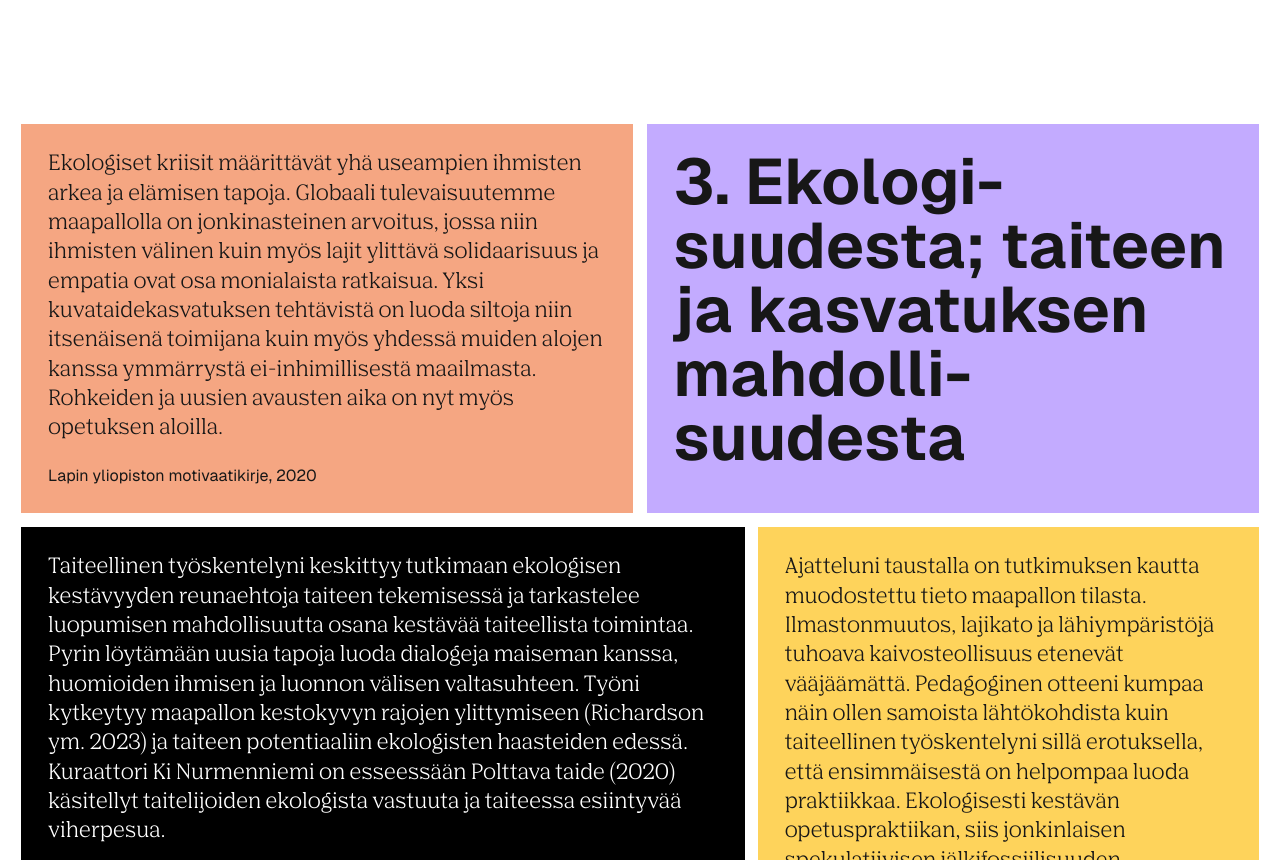
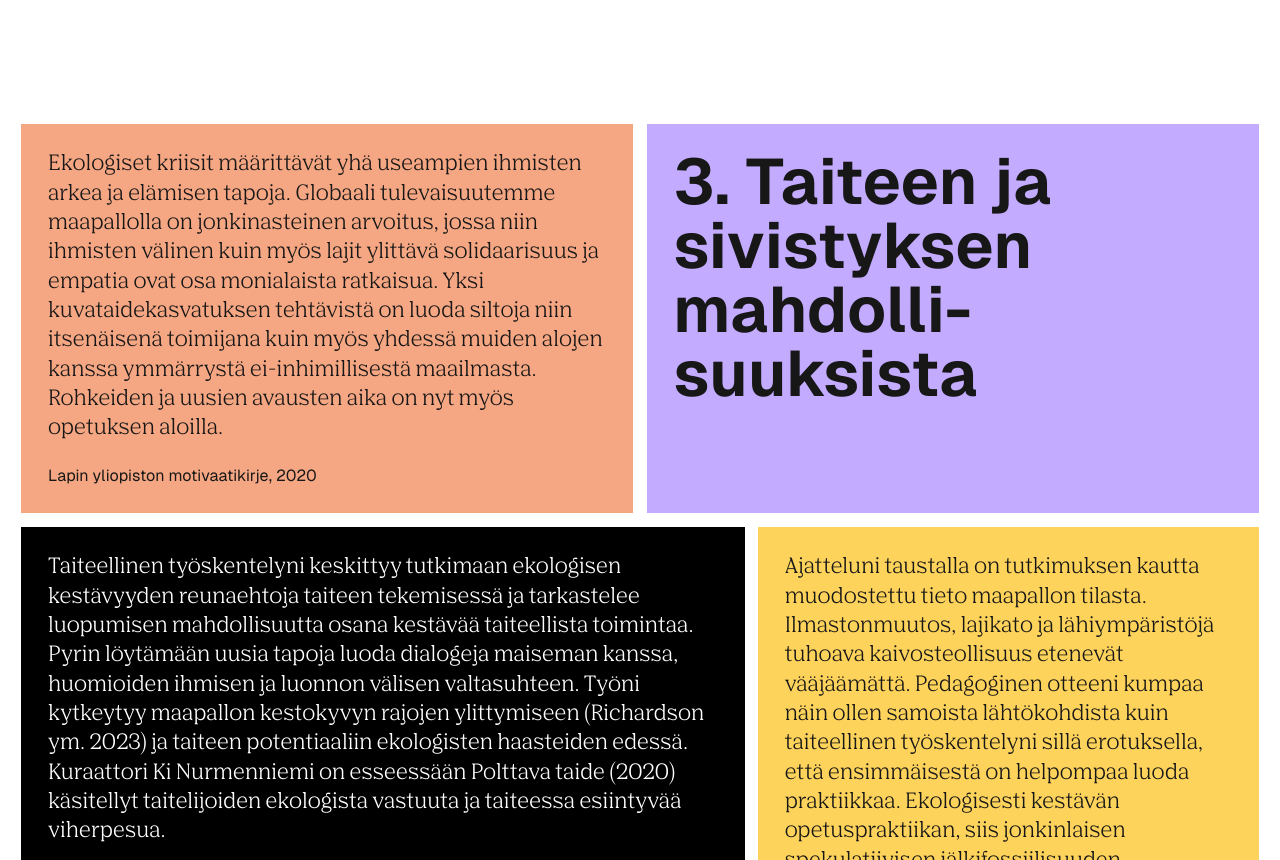
Before and after one commit to hibbi/hukkasusi-2.0, a Next.js app: page /opetusportfolio in a window 1280 px wide. Shown: the part 11140-12000 px from the top of the page. Built offline with nearby package versions, Linux system fonts and the light colour scheme.

Commit message:
Update ecological-thinking.js

```diff
--- a/src/pages/opetusportfolio/parts/ecological-thinking.js
+++ b/src/pages/opetusportfolio/parts/ecological-thinking.js
@@ -26,8 +26,7 @@ const EcologicalThinking = () => {
           <p className="text-sm">Lapin yliopiston motivaatikirje, 2020</p>
         </div>
         <h2 className="order-1 md:order-2 flex-shrink-0 md:w-[calc(50%-.625rem)] text-5xl leading-none bg-violet p-8 lg:p-10">
-          3. Ekologi&shy;suudesta; taiteen ja kasva&shy;tuksen
-          mahdolli&shy;suudesta
+          3. Taiteen ja sivis&shy;tyksen mahdolli&shy;suuksista
         </h2>
         <div className="order-3 text-base font-normal font-nib leading-snug  md:w-[calc(59%-.625rem)] bg-black text-white p-8 lg:p-10">
           <p>
@@ -45,11 +44,13 @@ const EcologicalThinking = () => {
         </div>
         <div className="order-4 text-base font-normal font-nib leading-snug flex flex-col gap-5 lg:gap-8 md:w-[calc(41%-.625rem)] bg-yellow p-8 lg:p-10">
           <p>
-            Ajatteluni taustalla on tutkimuksen kautta muodostettu tieto maapallon tilasta. Ilmastonmuutos, lajikato ja lähiympäristöjä tuhoava kaivosteollisuus etenevät vääjäämättä.
-            Pedagoginen otteeni kumpaa näin ollen samoista lähtökohdista kuin
-            taiteellinen työskentelyni sillä erotuksella, että ensimmäisestä on
-            helpompaa luoda praktiikkaa. Ekologisesti kestävän opetuspraktiikan,
-            siis jonkinlaisen spekulatiivisen jälkifossiilisuuden omaksuvan
+            Ajatteluni taustalla on tutkimuksen kautta muodostettu tieto
+            maapallon tilasta. Ilmastonmuutos, lajikato ja lähiympäristöjä
+            tuhoava kaivosteollisuus etenevät vääjäämättä. Pedagoginen otteeni
+            kumpaa näin ollen samoista lähtökohdista kuin taiteellinen
+            työskentelyni sillä erotuksella, että ensimmäisestä on helpompaa
+            luoda praktiikkaa. Ekologisesti kestävän opetuspraktiikan, siis
+            jonkinlaisen spekulatiivisen jälkifossiilisuuden omaksuvan
             kuvataidekasvatuksen käytäntö on toistaiseksi henkilökohtaista
             utopiaa, jossa sekä taiteen että opetuksen potentiaali nivoutuvat
             haastamaan länsimaista subjektikäsitystä (ks. Salminen 2015).
```
